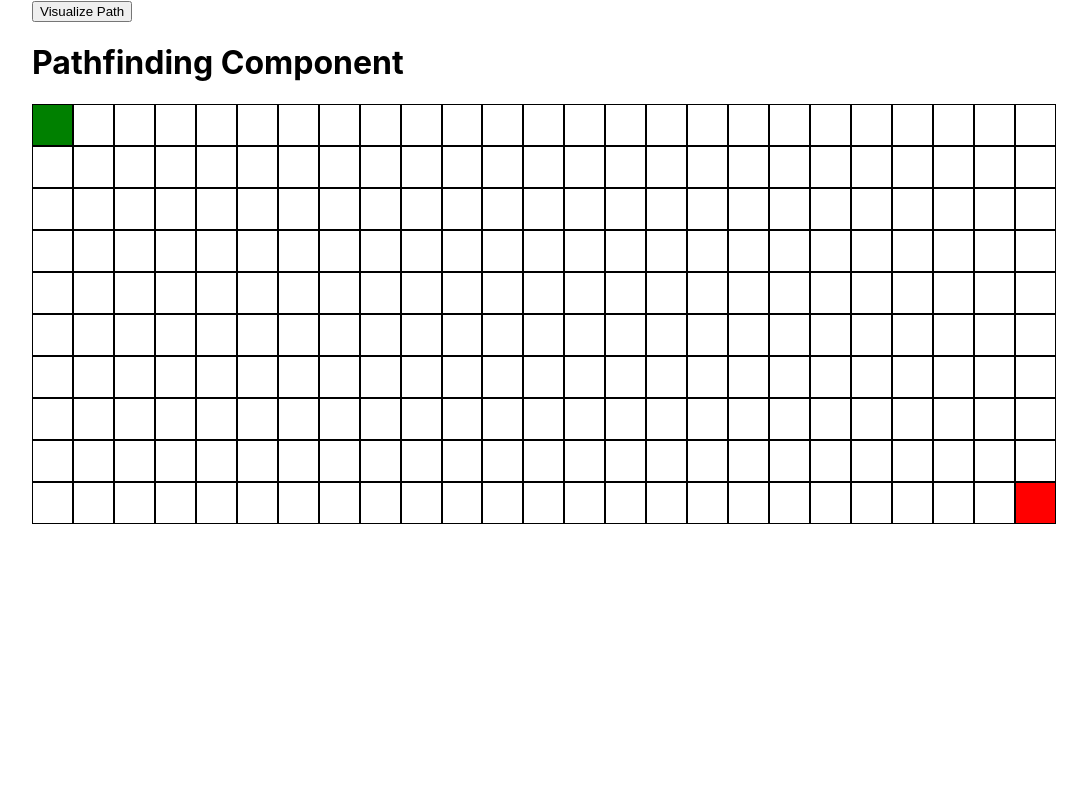
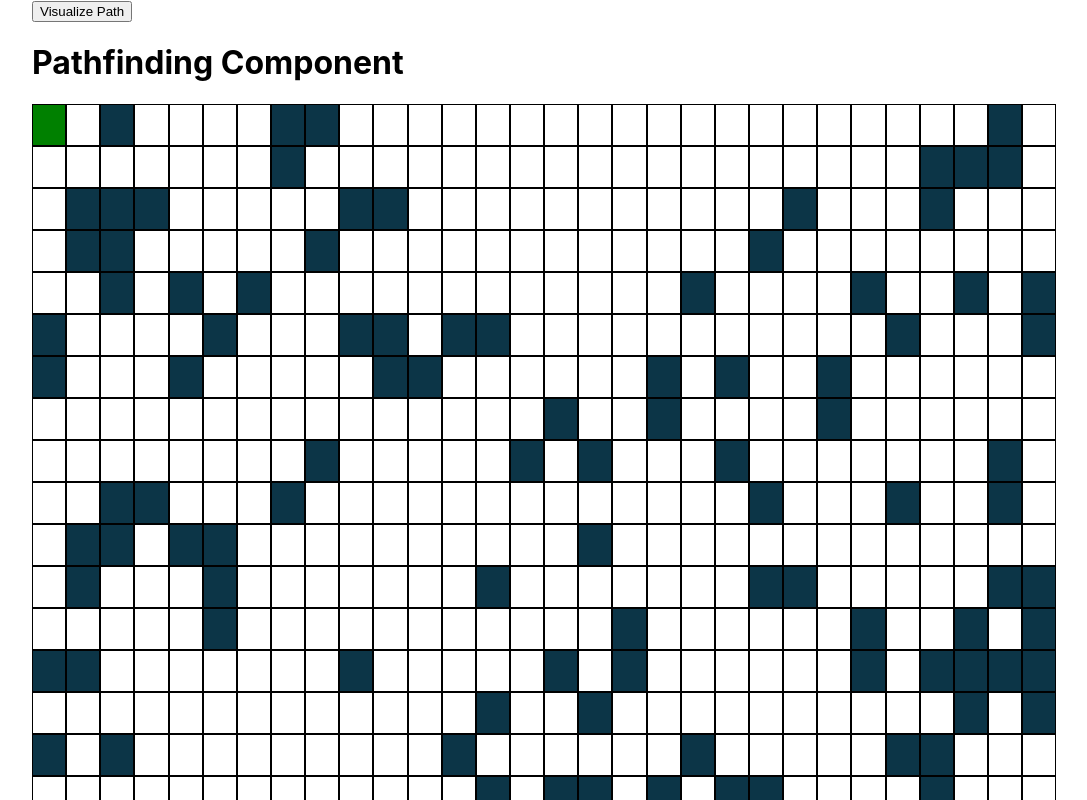
Before and after one commit to bojianwangny/path-finding-app, a React (Create React App) app: page / in a window 1280 px wide. Shown: the top 800 px of the page, without its empty margins (96-1183 px from the left). Built offline with nearby package versions, Linux system fonts and the light colour scheme.

Commit message:
add wall attribute

```diff
--- a/src/astarAlgorithm/astar.js
+++ b/src/astarAlgorithm/astar.js
@@ -35,7 +35,7 @@ function Astar(startNode, endNode){
         let neighbours = current.neighbours;
         for(let i = 0; i < neighbours.length; i++){
             let neighbour = neighbours[i];
-            if(!closedSet.includes(neighbour)){
+            if(!closedSet.includes(neighbour) && !neighbour.isWall){
                 let tempG = current.g + 1;
                 let newPath = false;
                 if(openSet.includes(neighbour)){
--- a/src/components/Node.js
+++ b/src/components/Node.js
@@ -1,8 +1,8 @@
 import React from "react";
 import "./Node.css";
 
-const Node = ({isStart, isEnd, row, col}) => {
-    const classes = isStart ? "node-start" : isEnd ? "node-end" : "";
+const Node = ({isStart, isEnd, row, col, isWall}) => {
+    const classes = isStart ? "node-start" : isWall ? "node-wall": isEnd ? "node-end" : "";
     return <div className={`node ${classes}`} id={`node-${row}-${col}`}></div>;
 };
 
--- a/src/components/Pathfinding.js
+++ b/src/components/Pathfinding.js
@@ -3,8 +3,8 @@ import Node from "./Node";
 import Astar from "../astarAlgorithm/astar";
 import "./Pathfinding.css";
 
-const rows = 10;
-const cols = 25;
+const rows = 25;
+const cols = 30;
 
 const NODE_START_ROW = 0;
 const NODE_START_COL = 0;
@@ -37,7 +37,11 @@ const Pathfinding = () => {
         const startNode = grid[NODE_START_ROW][NODE_START_COL];
         const endNode = grid[NODE_END_ROW][NODE_END_COL];
 
+        startNode.isWall = false;
+        endNode.isWall = false;
+
         let path = Astar(startNode, endNode);
+
         setPath(path.path);
         setVisitedNodes(path.visitedNodes);
     };
@@ -70,6 +74,10 @@ const Pathfinding = () => {
         this.f = 0;
         this.h = 0;
         this.neighbours = [];
+        this.isWall = false;
+        if(Math.random(1) < 0.2){
+            this.isWall = true;
+        }
         this.previous = undefined;
         this.addneighbours = function(grid){
             let i = this.x;
@@ -87,13 +95,14 @@ const Pathfinding = () => {
                 return (
                     <div key={rowIndex} className="rowWrapper">
                         {row.map((col, colIndex) => {
-                            const {isStart, isEnd} = col;
+                            const {isStart, isEnd, isWall} = col;
                             return <Node
                                         key={colIndex}
                                         isStart={isStart}
                                         isEnd={isEnd}
                                         row={rowIndex}
                                         col={colIndex}
+                                        isWall={isWall}
                                     />;
                         })}
                     </div>
```
